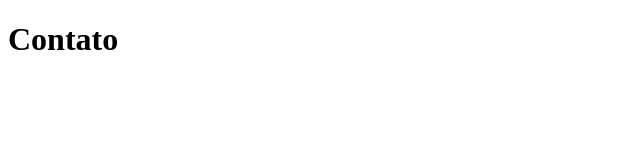
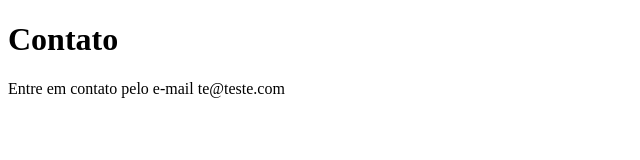
Before and after one commit to Antenogenes/sistema-de-cadastro, a plain HTML site: page contato.html in a window 1280 px wide. Shown: the whole page, without its empty margins (0-640 px from the left). Drawn offline with Linux system fonts and the light colour scheme.

Commit message:
adicionando o email de contato

```diff
--- a/contato.html
+++ b/contato.html
@@ -8,5 +8,9 @@
 </head>
 <body>
     <h1>Contato</h1>
+
+    <p>
+        Entre em contato pelo e-mail te@teste.com
+    </p>
 </body>
 </html>
```
